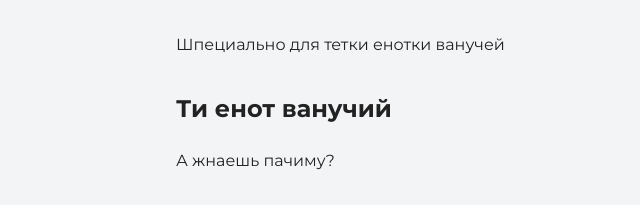
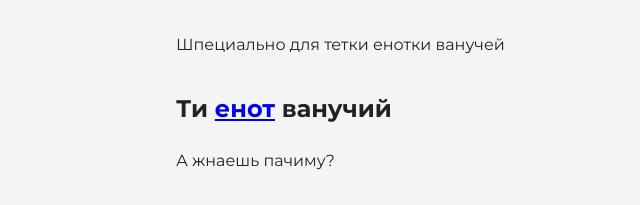
Before and after one commit to Mrghostface1899/showdowner, a plain HTML site: page index.html in a window 1280 px wide. Shown: the part 1495-1700 px from the top of the page, 0-640 px from the left. Drawn offline with nearby package versions, Linux system fonts and the light colour scheme.

Commit message:
Больше контента

```diff
--- a/index.html
+++ b/index.html
@@ -30,7 +30,7 @@
       <h3>Пока ничем не полезен, могу к ОГЭ по информатике подготовить.</h3>
       <p>Я не овощ и не фрукт, чтобы быть полезным.</p>
       <p>Шпециально для тетки енотки ванучей</p>
-      <h1>Ти енот ванучий</h1>
+      <h1>Ти <a href="https://yandex.ru/images/search?from=tabbar&text=%D0%B5%D0%BD%D0%BE%D1%82&pos=28&img_url=https%3A%2F%2Favatars.mds.yandex.net%2Fget-pdb%2F939186%2F2c73b8c9-55aa-4713-9dfc-ee7d852b0b28%2Fs1200%3Fwebp%3Dfalse&rpt=simage">енот</a> ванучий</h1>
       <p>А жнаешь пачиму?</p>
       <ol type="a">
       <li>Ти енотс</li>
```
